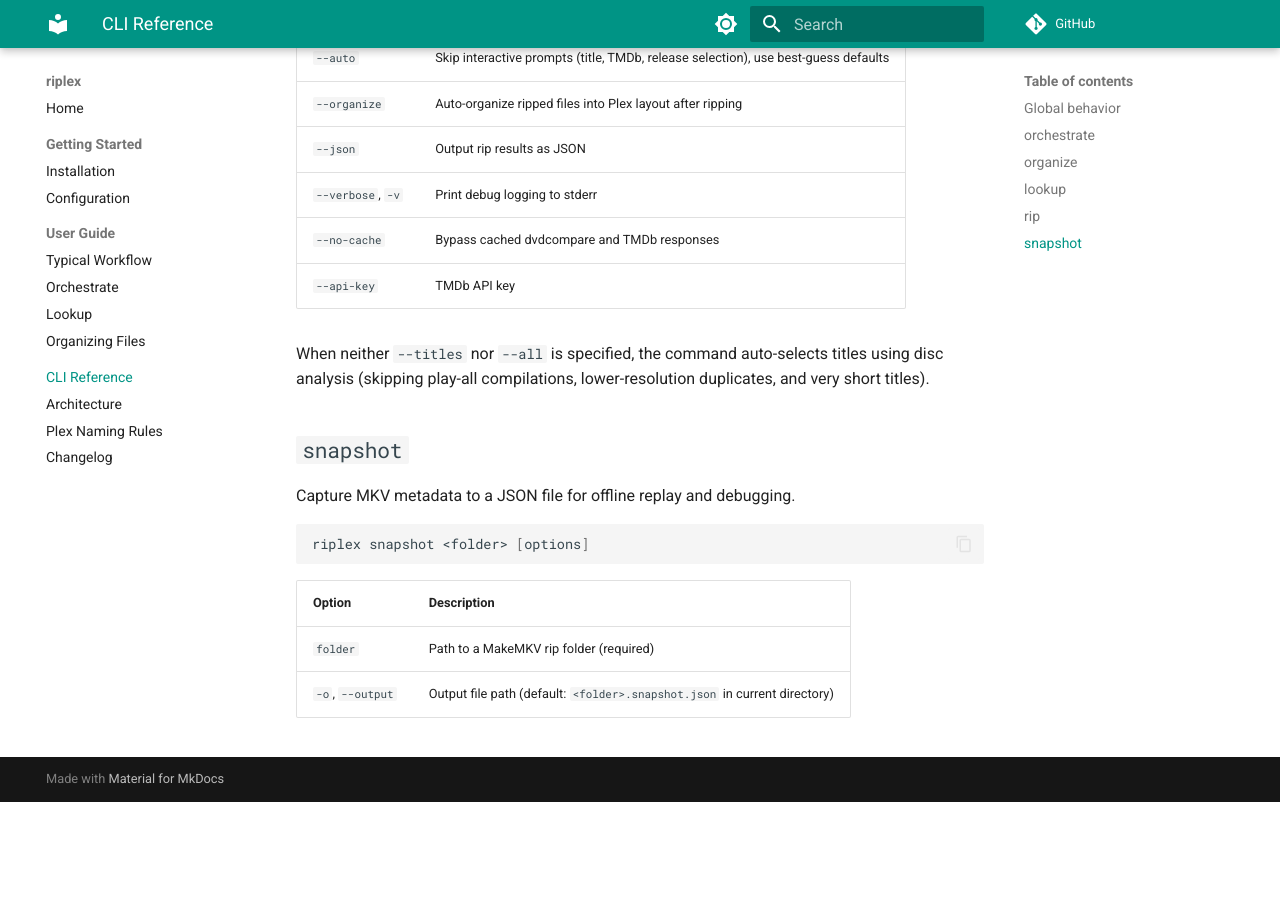
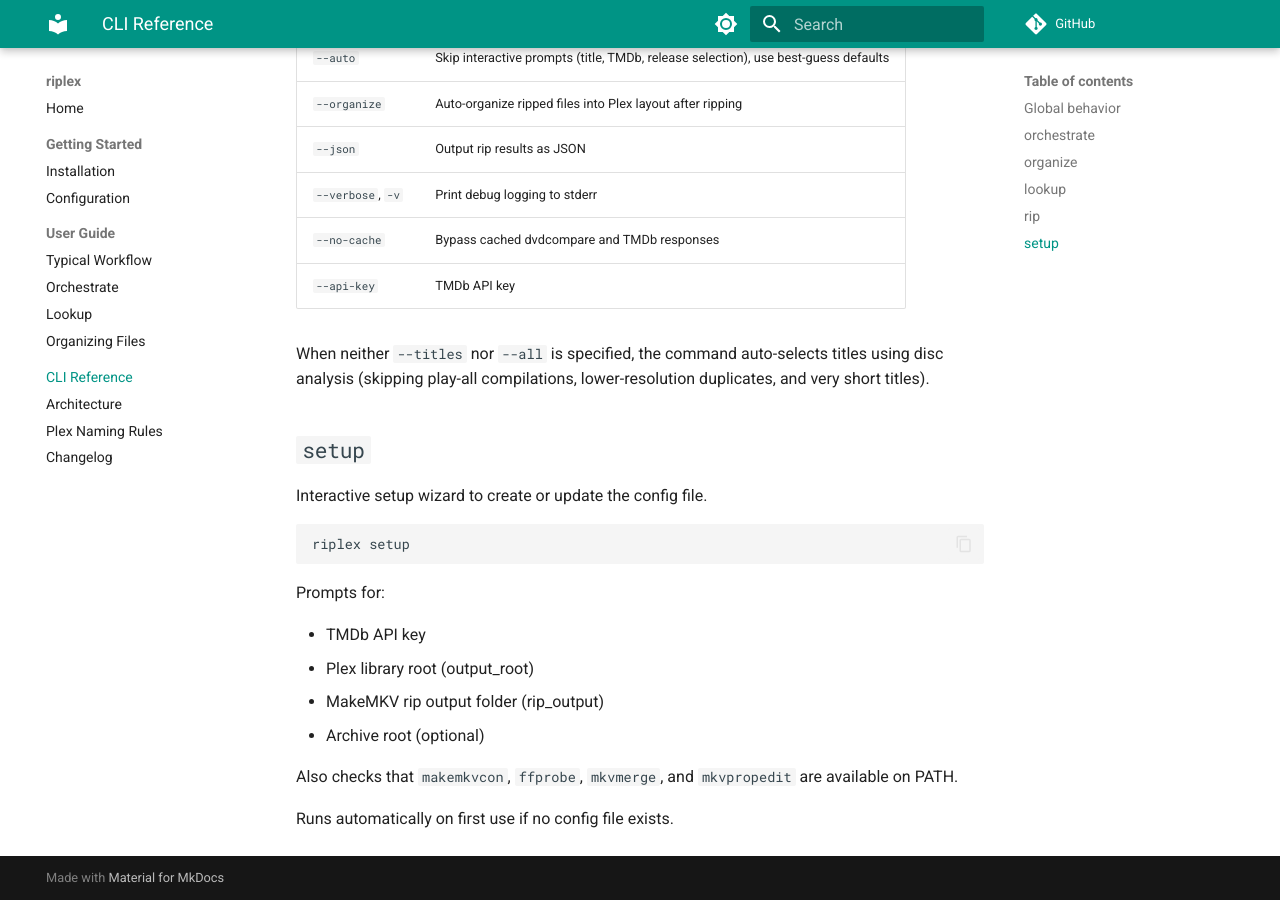
Before and after one commit to AnyCredit5518/riplex, an MkDocs documentation site: the page built from docs/reference/cli.md, in a window 1280 px wide and 900 px high, scrolled down 4232 px. Built offline with MkDocs 1.6.1 and Material for MkDocs 9.7.7, drawn with Linux system fonts in a browser that asks for light colours; comment, search, counter and statistics services are not loaded; before the commit the page ends 5034 px from its top, so only the background shows below that.

Commit message:
docs: update README and CLI reference for setup command

````diff
--- a/docs/reference/cli.md
+++ b/docs/reference/cli.md
@@ -117,15 +117,21 @@
 
 When neither `--titles` nor `--all` is specified, the command auto-selects titles using disc analysis (skipping play-all compilations, lower-resolution duplicates, and very short titles).
 
-## `snapshot`
+## `setup`
 
-Capture MKV metadata to a JSON file for offline replay and debugging.
+Interactive setup wizard to create or update the config file.
 
 ```bash
-riplex snapshot <folder> [options]
+riplex setup
 ```
 
-| Option | Description |
-|---|---|
-| `folder` | Path to a MakeMKV rip folder (required) |
-| `-o`, `--output` | Output file path (default: `<folder>.snapshot.json` in current directory) |
+Prompts for:
+
+- TMDb API key
+- Plex library root (output_root)
+- MakeMKV rip output folder (rip_output)
+- Archive root (optional)
+
+Also checks that `makemkvcon`, `ffprobe`, `mkvmerge`, and `mkvpropedit` are available on PATH.
+
+Runs automatically on first use if no config file exists.
````
Also changed, not shown: README.md (+5 -5 lines).
